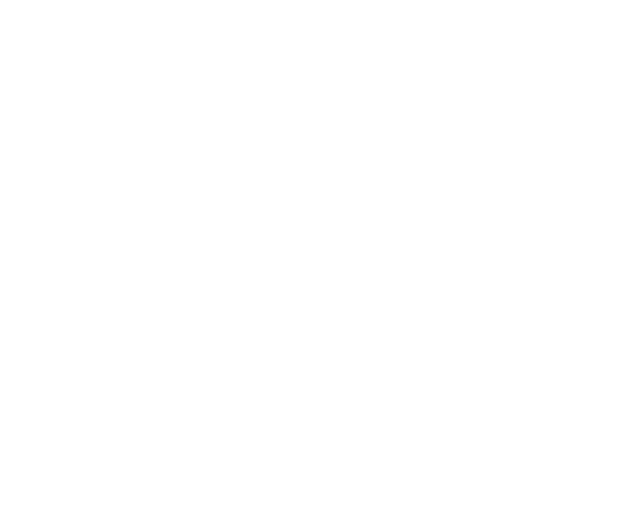
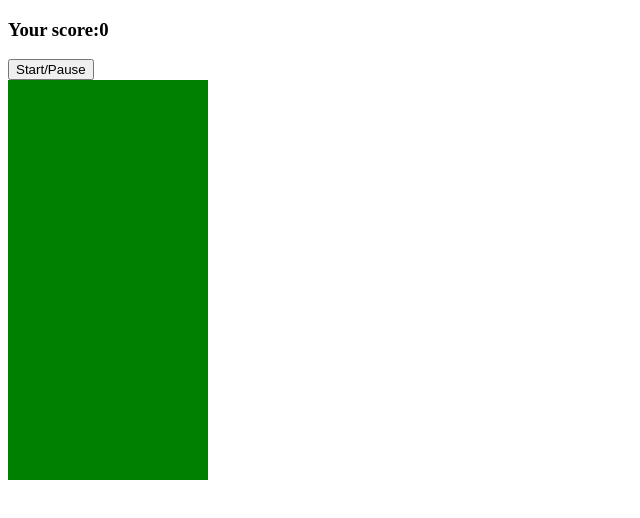
Before and after one commit to Fiona-Mitchell/Tetris-game-JS, a plain HTML site: page index.html in a window 1280 px wide. Shown: the whole page, without its empty margins (0-640 px from the left). Drawn offline with Linux system fonts and the light colour scheme.

Commit message:
Created 200 squares, and 5 different shapes tetriminoes
I created 200 squares mannually through html, and using js I built the 5 different shapes using an array method

```diff
--- a/app.js
+++ b/app.js
@@ -1,4 +1,50 @@
-document.addEventListener('DOMContentLoaded'), () => {
+document.addEventListener('DOMContentLoaded', () => {
+  const grid = document.querySelector('.grid')
+  let squares = Array.from(document.querySelectorAll('.grid div'))
+  const ScoreDisplay = document.querySelector('#score')
+  const StartBtn = document.querySelector('#start-button')
+  const width = 10
+
+  //shapes of the tetrominoes
+  const lTetrimono = [
+    [1, width+1, width*2+1, 2],
+    [width, width+1, width+2, width*2],
+    [1, width+1, width*2+1, width*2],
+    [width, width*2, width *2+1, width*2+2]
+  ]
+
+  const zTetrimino = [
+    [0, width, width+1, width*2+1],
+    [width+1, width+2, width*2, width*2+1],
+    [0, width, width+1, width*2+1],
+    [width+1, width+2, width*2, width*2+1],
+  ]
+
+  const tTerimino = [
+    [1, width, width+1, width+2],
+    [1, width+1, width+2, width*2+1],
+    [width, width+1, width+2, width*2+1],
+    [1, width, width+1, width*2+1]
+  ]
+
+  const oTetrimino = [
+    [0, 1, width, width+1],
+    [0, 1, width, width+1],
+    [0, 1, width, width+1],
+    [0, 1, width, width+1]
+  ]
+
+  const iTetrimino = [
+    [1, width+1, width*2+1, width*3+1],
+    [width, width+1, width+2, width+3],
+    [1, width+1, width*2+1, width*3+1],
+    [width, width+1, width+2, width+3]
+  ]
+
+  const theTetriminoes = [lTetrimono, zTetrimino, tTerimino ,oTetrimino, iTetrimino]
 
 
-}
+
+
+
+})
--- a/index.html
+++ b/index.html
@@ -2,13 +2,219 @@
 <html lang="en" dir="ltr">
   <head>
     <meta charset="utf-8">
-    <script src="app.js" charset="utf-8"></<script>
+    <script src="app.js" charset="utf-8"></script>
     <link rel="stylesheet" href="style.css">
     </script>
     <title>Let's play tetris!</title>
   </head>
   <body>
 
+    <h3>Your score:<span id="score">0</span></h3>
+    <button id="start-button">Start/Pause</button>
+
+    <div class="grid">
+      <div></div>
+      <div></div>
+      <div></div>
+      <div></div>
+      <div></div>
+      <div></div>
+      <div></div>
+      <div></div>
+      <div></div>
+      <div></div>
+      <div></div>
+      <div></div>
+      <div></div>
+      <div></div>
+      <div></div>
+      <div></div>
+      <div></div>
+      <div></div>
+      <div></div>
+      <div></div>
+      <div></div>
+      <div></div>
+      <div></div>
+      <div></div>
+      <div></div>
+      <div></div>
+      <div></div>
+      <div></div>
+      <div></div>
+      <div></div>
+      <div></div>
+      <div></div>
+      <div></div>
+      <div></div>
+      <div></div>
+      <div></div>
+      <div></div>
+      <div></div>
+      <div></div>
+      <div></div>
+      <div></div>
+      <div></div>
+      <div></div>
+      <div></div>
+      <div></div>
+      <div></div>
+      <div></div>
+      <div></div>
+      <div></div>
+      <div></div>
+      <div></div>
+      <div></div>
+      <div></div>
+      <div></div>
+      <div></div>
+      <div></div>
+      <div></div>
+      <div></div>
+      <div></div>
+      <div></div>
+      <div></div>
+      <div></div>
+      <div></div>
+      <div></div>
+      <div></div>
+      <div></div>
+      <div></div>
+      <div></div>
+      <div></div>
+      <div></div>
+      <div></div>
+      <div></div>
+      <div></div>
+      <div></div>
+      <div></div>
+      <div></div>
+      <div></div>
+      <div></div>
+      <div></div>
+      <div></div>
+      <div></div>
+      <div></div>
+      <div></div>
+      <div></div>
+      <div></div>
+      <div></div>
+      <div></div>
+      <div></div>
+      <div></div>
+      <div></div>
+      <div></div>
+      <div></div>
+      <div></div>
+      <div></div>
+      <div></div>
+      <div></div>
+      <div></div>
+      <div></div>
+      <div></div>
+      <div></div>
+      <div></div>
+      <div></div>
+      <div></div>
+      <div></div>
+      <div></div>
+      <div></div>
+      <div></div>
+      <div></div>
+      <div></div>
+      <div></div>
+      <div></div>
+      <div></div>
+      <div></div>
+      <div></div>
+      <div></div>
+      <div></div>
+      <div></div>
+      <div></div>
+      <div></div>
+      <div></div>
+      <div></div>
+      <div></div>
+      <div></div>
+      <div></div>
+      <div></div>
+      <div></div>
+      <div></div>
+      <div></div>
+      <div></div>
+      <div></div>
+      <div></div>
+      <div></div>
+      <div></div>
+      <div></div>
+      <div></div>
+      <div></div>
+      <div></div>
+      <div></div>
+      <div></div>
+      <div></div>
+      <div></div>
+      <div></div>
+      <div></div>
+      <div></div>
+      <div></div>
+      <div></div>
+      <div></div>
+      <div></div>
+      <div></div>
+      <div></div>
+      <div></div>
+      <div></div>
+      <div></div>
+      <div></div>
+      <div></div>
+      <div></div>
+      <div></div>
+      <div></div>
+      <div></div>
+      <div></div>
+      <div></div>
+      <div></div>
+      <div></div>
+      <div></div>
+      <div></div>
+      <div></div>
+      <div></div>
+      <div></div>
+      <div></div>
+      <div></div>
+      <div></div>
+      <div></div>
+      <div></div>
+      <div></div>
+      <div></div>
+      <div></div>
+      <div></div>
+      <div></div>
+      <div></div>
+      <div></div>
+      <div></div>
+      <div></div>
+      <div></div>
+      <div></div>
+      <div></div>
+      <div></div>
+      <div></div>
+      <div></div>
+      <div></div>
+      <div></div>
+      <div></div>
+      <div></div>
+      <div></div>
+      <div></div>
+      <div></div>
+      <div></div>
+      <div></div>
+      <div></div>
+      <div></div>
+      <div></div>
+    </div>
+
 
   </body>
 </html>
--- /dev/null
+++ b/style.css
@@ -0,0 +1,17 @@
+.grid{
+  width: 200px;
+  height: 400px;
+  background-color: aquamarine;
+  display: flex;
+  flex-wrap: wrap;
+}
+
+.grid div{
+  height: 20px;
+  width: 20px;
+  background-color: green;
+}
+
+.tetrimino {
+  background-color: yellow;
+}
```
